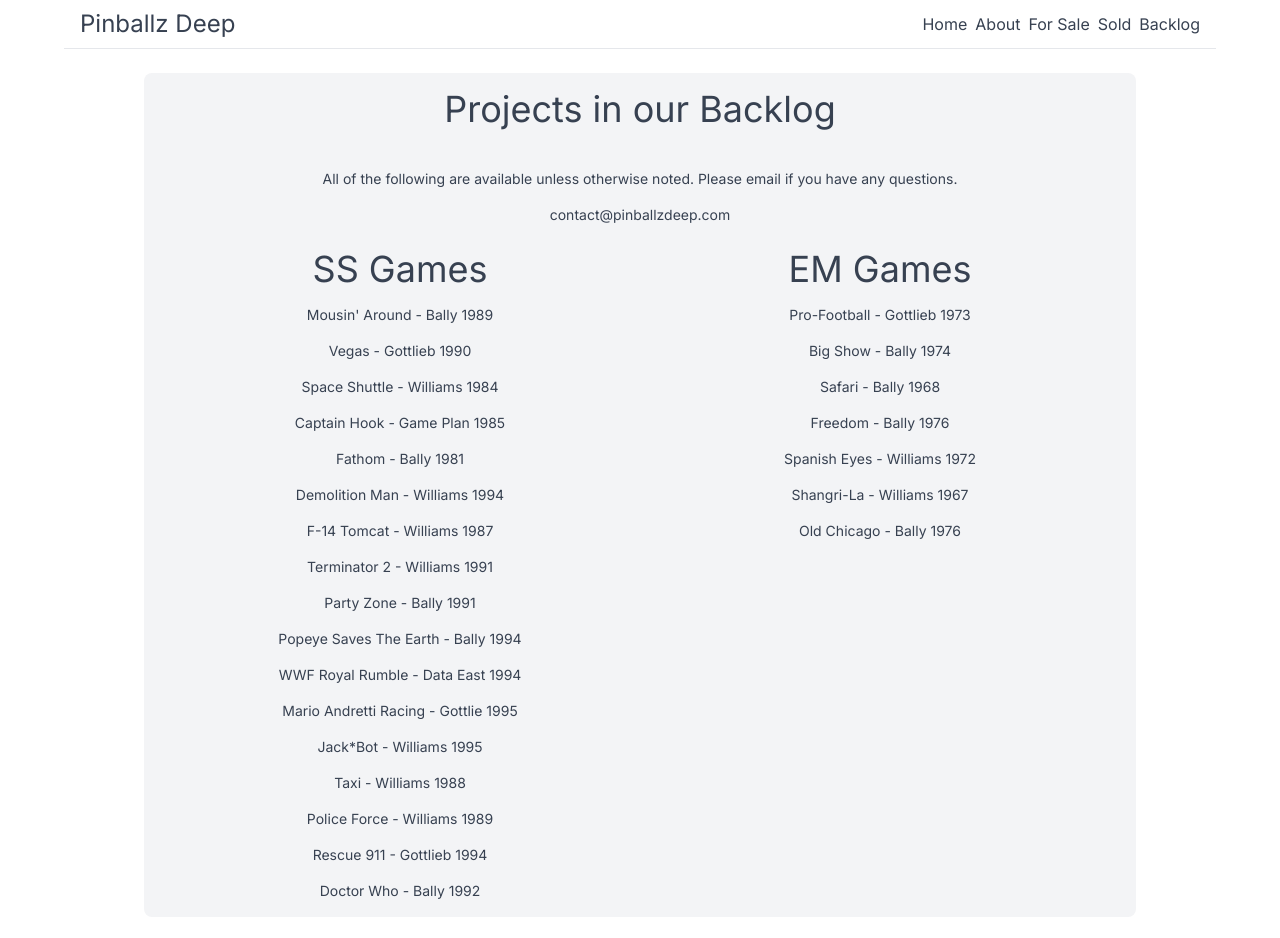
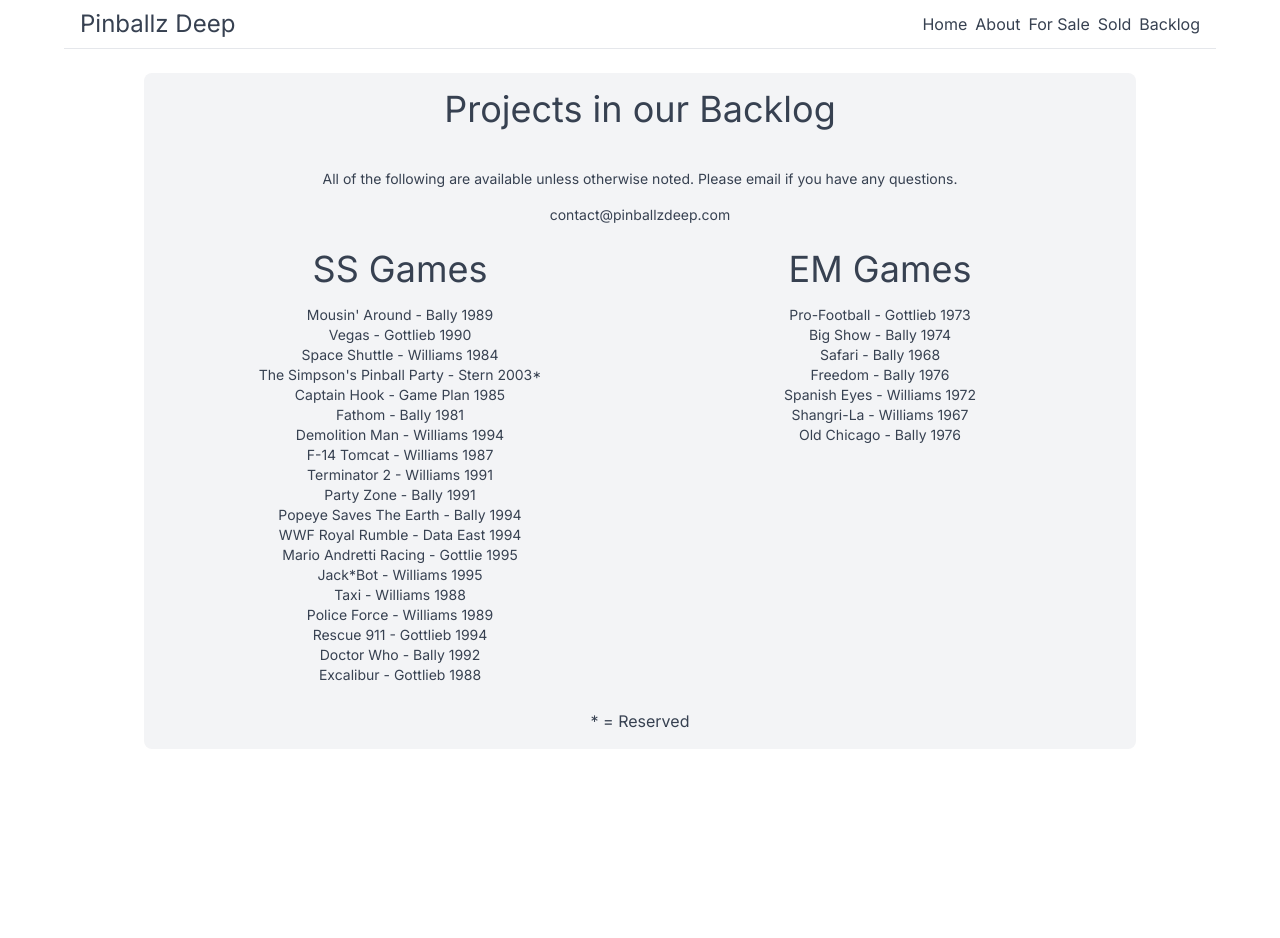
Before and after one commit to MitchGianoni/pinball-wizard, a Next.js app: page /backlog in a window 1280 px wide. Shown: the top 938 px of the page. After the commit the page ends 800 px from the top, so only its background shows below. Built offline with nearby package versions, Linux system fonts and the light colour scheme.

Commit message:
clean up code

```diff
--- a/src/app/backlog/page.js
+++ b/src/app/backlog/page.js
@@ -17,40 +17,44 @@
           <div>
             <br/>
             <p className="text-4xl">SS Games</p>
-            <ul>
-              <li className="text-sm pt-4">Mousin&apos; Around - Bally 1989</li>
-              <li className="text-sm pt-4">Vegas - Gottlieb 1990</li>
-              <li className="text-sm pt-4">Space Shuttle - Williams 1984</li>
-              <li className="text-sm pt-4">Captain Hook - Game Plan 1985</li>
-              <li className="text-sm pt-4">Fathom - Bally 1981</li>
-              <li className="text-sm pt-4">Demolition Man - Williams 1994</li>
-              <li className="text-sm pt-4">F-14 Tomcat - Williams 1987</li>
-              <li className="text-sm pt-4">Terminator 2 - Williams 1991</li>
-              <li className="text-sm pt-4">Party Zone - Bally 1991</li>
-              <li className="text-sm pt-4">Popeye Saves The Earth - Bally 1994</li>
-              <li className="text-sm pt-4">WWF Royal Rumble - Data East 1994</li>
-              <li className="text-sm pt-4">Mario Andretti Racing - Gottlie 1995</li>
-              <li className="text-sm pt-4">Jack*Bot - Williams 1995</li>
-              <li className="text-sm pt-4">Taxi - Williams 1988</li>
-              <li className="text-sm pt-4">Police Force - Williams 1989</li>
-              <li className="text-sm pt-4">Rescue 911 - Gottlieb 1994</li>
-              <li className="text-sm pt-4">Doctor Who - Bally 1992</li>
+            <ul className="text-sm pt-4">
+              <li>Mousin&apos; Around - Bally 1989</li>
+              <li>Vegas - Gottlieb 1990</li>
+              <li>Space Shuttle - Williams 1984</li>
+              <li>The Simpson&apos;s Pinball Party - Stern 2003*</li>
+              <li>Captain Hook - Game Plan 1985</li>
+              <li>Fathom - Bally 1981</li>
+              <li>Demolition Man - Williams 1994</li>
+              <li>F-14 Tomcat - Williams 1987</li>
+              <li>Terminator 2 - Williams 1991</li>
+              <li>Party Zone - Bally 1991</li>
+              <li>Popeye Saves The Earth - Bally 1994</li>
+              <li>WWF Royal Rumble - Data East 1994</li>
+              <li>Mario Andretti Racing - Gottlie 1995</li>
+              <li>Jack*Bot - Williams 1995</li>
+              <li>Taxi - Williams 1988</li>
+              <li>Police Force - Williams 1989</li>
+              <li>Rescue 911 - Gottlieb 1994</li>
+              <li>Doctor Who - Bally 1992</li>
+              <li>Excalibur - Gottlieb 1988</li>
             </ul>
           </div>
           <div>
             <br/>
             <p className="text-4xl">EM Games</p>
-            <ul>
-              <li className="text-sm pt-4">Pro-Football - Gottlieb 1973</li>
-              <li className="text-sm pt-4">Big Show - Bally 1974</li>
-              <li className="text-sm pt-4">Safari - Bally 1968</li>
-              <li className="text-sm pt-4">Freedom - Bally 1976</li>
-              <li className="text-sm pt-4">Spanish Eyes - Williams 1972</li>
-              <li className="text-sm pt-4">Shangri-La - Williams 1967</li>
-              <li className="text-sm pt-4">Old Chicago - Bally 1976</li>
+            <ul className="text-sm pt-4">
+              <li>Pro-Football - Gottlieb 1973</li>
+              <li>Big Show - Bally 1974</li>
+              <li>Safari - Bally 1968</li>
+              <li>Freedom - Bally 1976</li>
+              <li>Spanish Eyes - Williams 1972</li>
+              <li>Shangri-La - Williams 1967</li>
+              <li>Old Chicago - Bally 1976</li>
             </ul>
           </div>
         </div>
+        <br/>
+        <p>* = Reserved</p>
       </div>
     </div>
   );
```
